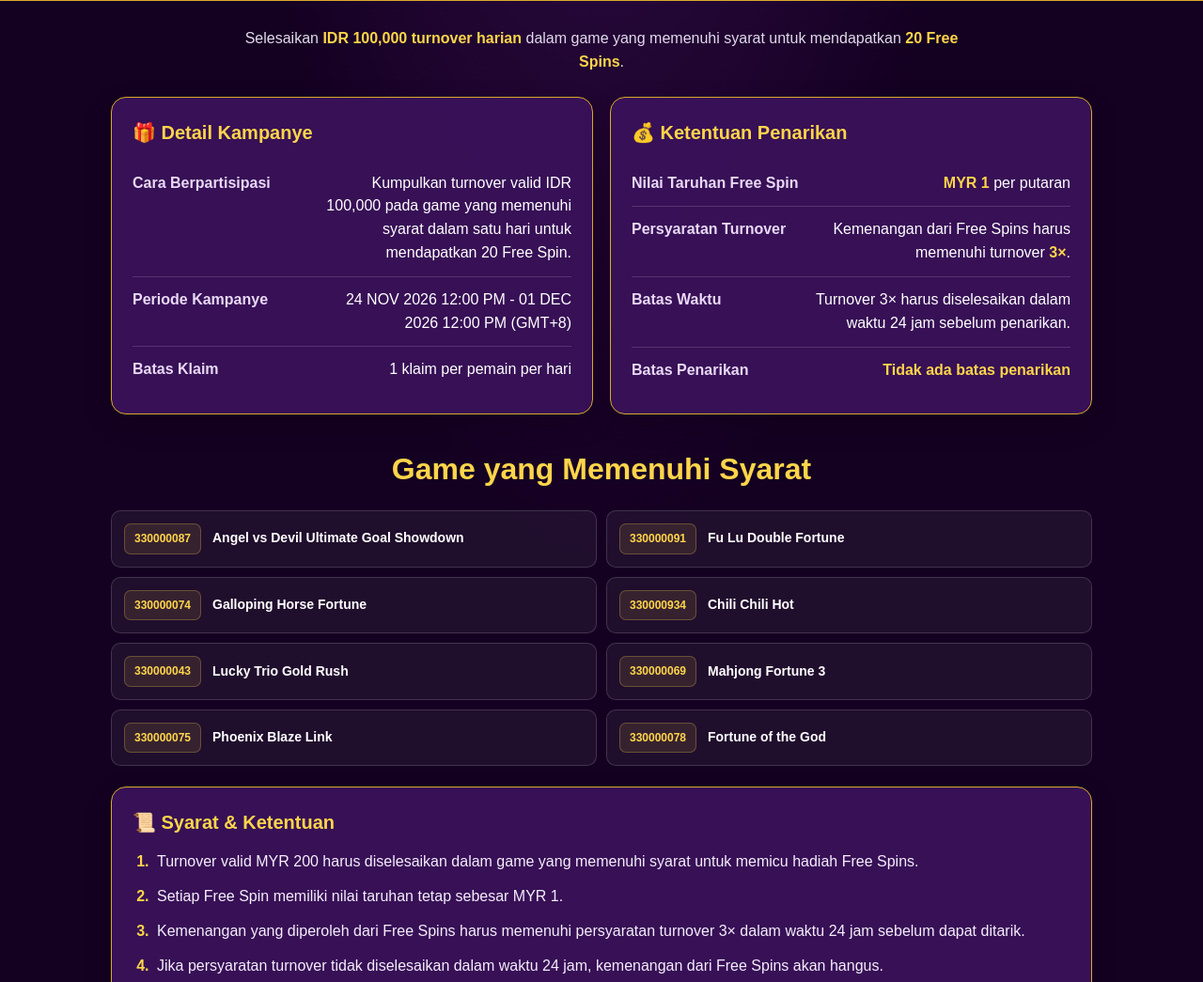
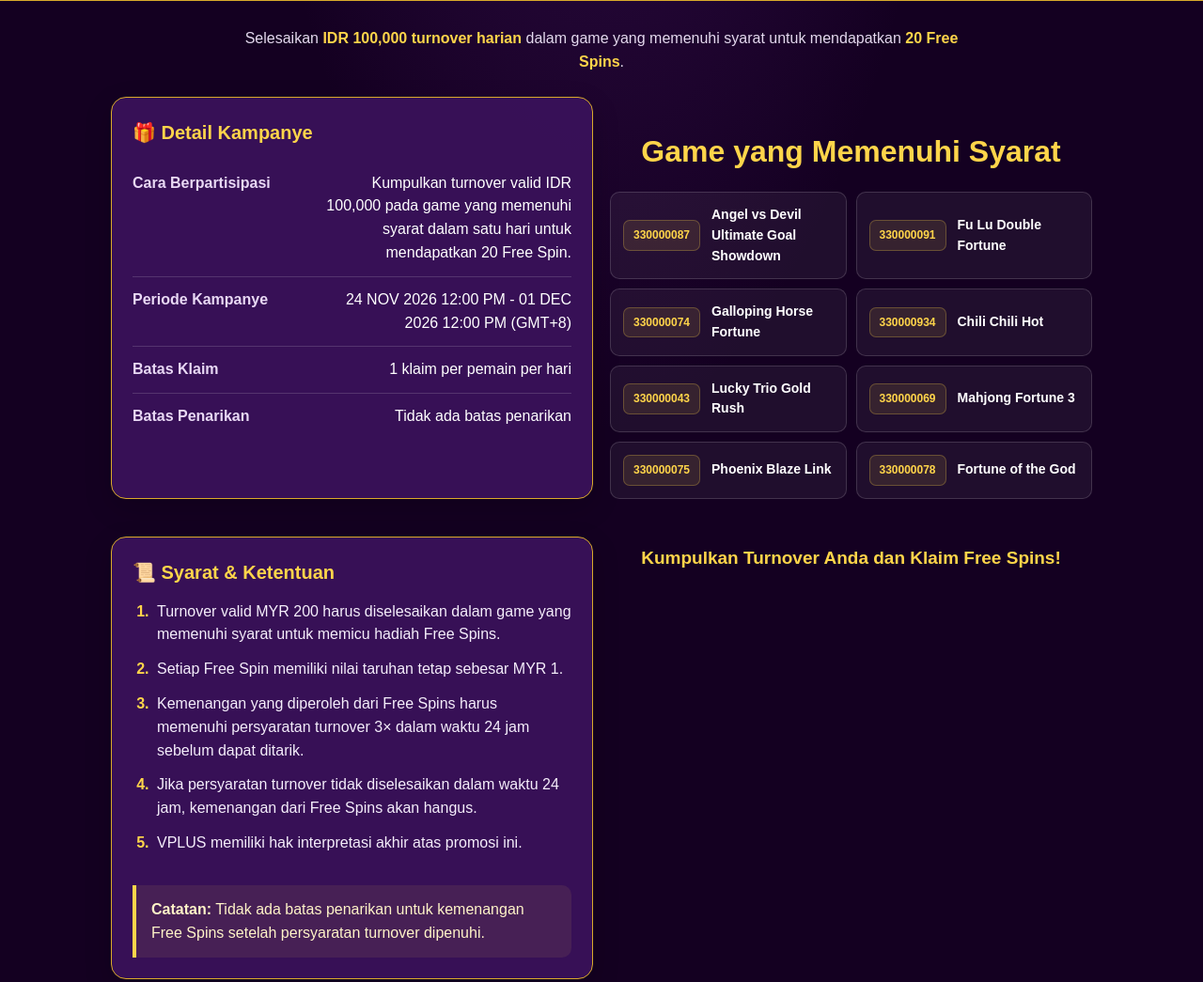
Before and after one commit to VPLUSgames/freespin-campaign, a plain HTML site: page index.html in a window 1280 px wide. Shown: the part 962-2007 px from the top of the page at 94% size. Drawn offline with Linux system fonts and the light colour scheme.

Commit message:
Update index.html

```diff
--- a/index.html
+++ b/index.html
@@ -125,28 +125,12 @@
           <div class="label">Batas Klaim</div>
           <div class="value">1 klaim per pemain per hari</div>
         </div>
+        <div class="detail-row">
+          <div class="label">Batas Penarikan</div>
+          <div class="value">Tidak ada batas penarikan</div>
+        </div>
       </article>
 
-      <article class="card">
-        <h2>💰 Ketentuan Penarikan</h2>
-        <div class="detail-row">
-          <div class="label">Nilai Taruhan Free Spin</div>
-          <div class="value"><span class="highlight">MYR 1</span> per putaran</div>
-        </div>
-        <div class="detail-row">
-          <div class="label">Persyaratan Turnover</div>
-          <div class="value">Kemenangan dari Free Spins harus memenuhi turnover <span class="highlight">3×</span>.</div>
-        </div>
-        <div class="detail-row">
-          <div class="label">Batas Waktu</div>
-          <div class="value">Turnover 3× harus diselesaikan dalam waktu 24 jam sebelum penarikan.</div>
-        </div>
-        <div class="detail-row">
-          <div class="label">Batas Penarikan</div>
-          <div class="value"><span class="highlight">Tidak ada batas penarikan</span></div>
-        </div>
-      </article>
-    </section>
 
     <section>
       <h2 class="section-title">Game yang Memenuhi Syarat</h2>
```
